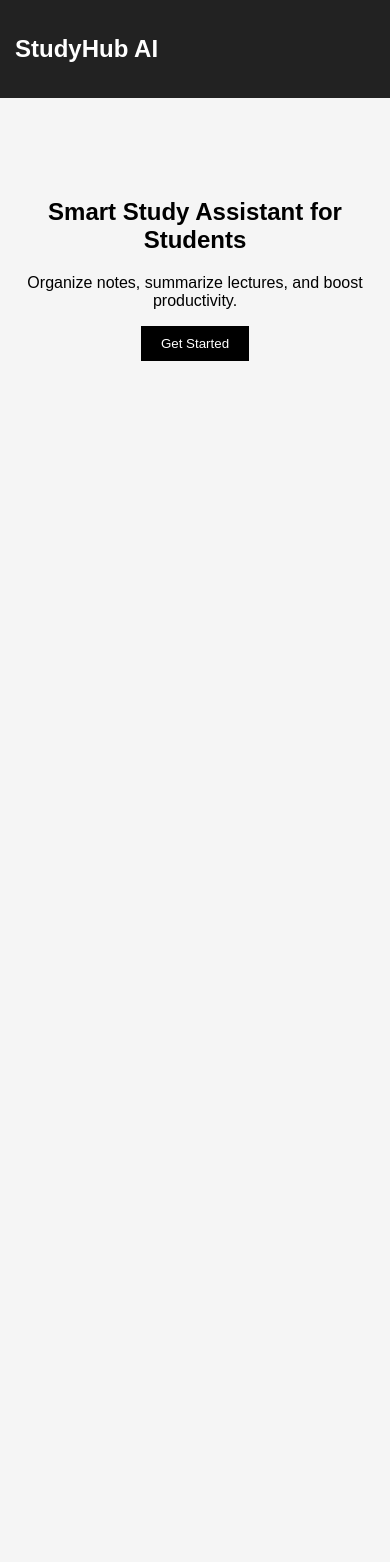
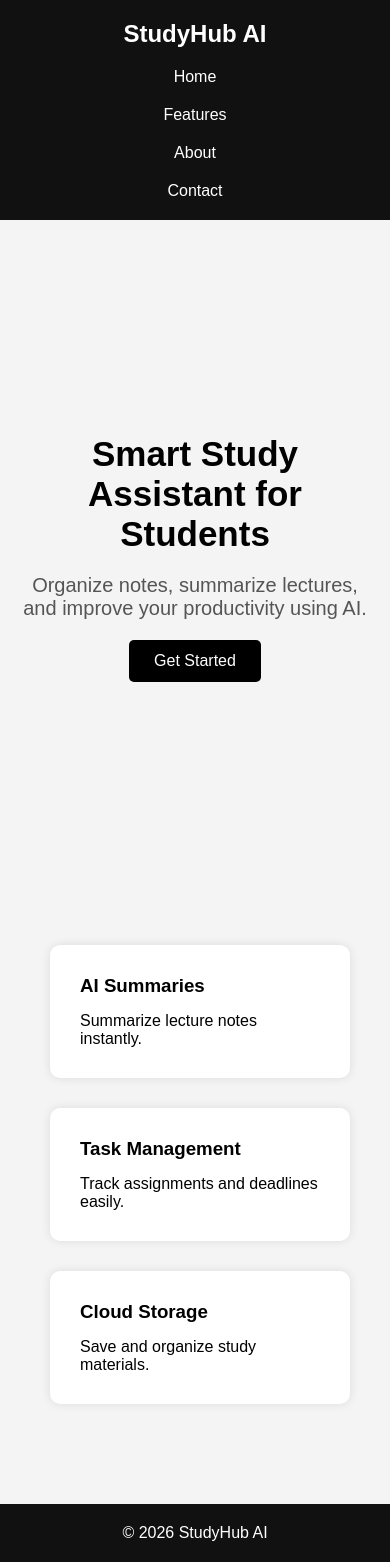
Before and after one commit to salembarowis/studyhub-ai, a plain HTML site: page index.html in a window 390 px wide. Before the commit the page ends 844 px from the top, so only its background shows below. Drawn offline with Linux system fonts and the light colour scheme.

Commit message:
Added new features

```diff
--- a/index.html
+++ b/index.html
@@ -8,16 +8,52 @@
 </head>
 <body>
 
-  <nav>
+  <nav class="navbar">
     <h1>StudyHub AI</h1>
+
+    <ul>
+      <li>Home</li>
+      <li>Features</li>
+      <li>About</li>
+      <li>Contact</li>
+    </ul>
   </nav>
 
   <section class="hero">
-    <h2>Smart Study Assistant for Students</h2>
-    <p>Organize notes, summarize lectures, and boost productivity.</p>
-    <button>Get Started</button>
+    <div class="hero-text">
+      <h2>Smart Study Assistant for Students</h2>
+
+      <p>
+        Organize notes, summarize lectures,
+        and improve your productivity using AI.
+      </p>
+
+      <button>Get Started</button>
+    </div>
   </section>
 
-  <script src="script.js"></script>
+  <section class="features">
+
+    <div class="card">
+      <h3>AI Summaries</h3>
+      <p>Summarize lecture notes instantly.</p>
+    </div>
+
+    <div class="card">
+      <h3>Task Management</h3>
+      <p>Track assignments and deadlines easily.</p>
+    </div>
+
+    <div class="card">
+      <h3>Cloud Storage</h3>
+      <p>Save and organize study materials.</p>
+    </div>
+
+  </section>
+
+  <footer>
+    <p>© 2026 StudyHub AI</p>
+  </footer>
+
 </body>
 </html>
--- a/script.js
+++ b/script.js
@@ -0,0 +1,12 @@
+const uploadButton = document.querySelector(".upload-section button");
+
+uploadButton.addEventListener("click", function(){
+
+    alert("File uploaded successfully!");
+
+});
+function toggleDarkMode(){
+
+    document.body.classList.toggle("dark");
+
+}
--- a/style.css
+++ b/style.css
@@ -1,24 +1,160 @@
-body {
-  margin: 0;
-  font-family: Arial;
-  background: #f5f5f5;
+*{
+    margin:0;
+    padding:0;
+    box-sizing:border-box;
+    font-family:Arial;
 }
 
-nav {
-  background: #222;
-  color: white;
-  padding: 15px;
+body{
+    background:#f4f4f4;
 }
 
-.hero {
-  text-align: center;
-  margin-top: 100px;
+.navbar{
+    background:#111;
+    color:white;
+    display:flex;
+    justify-content:space-between;
+    align-items:center;
+    padding:20px 50px;
 }
 
-button {
-  padding: 10px 20px;
-  border: none;
-  background: black;
-  color: white;
-  cursor: pointer;
+.navbar ul{
+    display:flex;
+    list-style:none;
+    gap:20px;
 }
+
+.hero{
+    height:80vh;
+    display:flex;
+    justify-content:center;
+    align-items:center;
+    text-align:center;
+    padding:20px;
+}
+
+.hero-text h2{
+    font-size:50px;
+    margin-bottom:20px;
+}
+
+.hero-text p{
+    font-size:20px;
+    color:#555;
+    margin-bottom:20px;
+}
+
+button{
+    padding:12px 25px;
+    border:none;
+    background:black;
+    color:white;
+    cursor:pointer;
+    border-radius:5px;
+    font-size:16px;
+}
+
+.features{
+    display:flex;
+    justify-content:center;
+    gap:30px;
+    padding:50px;
+    flex-wrap:wrap;
+}
+
+.card{
+    background:white;
+    width:300px;
+    padding:30px;
+    border-radius:10px;
+    box-shadow:0 0 10px rgba(0,0,0,0.1);
+}
+
+.card h3{
+    margin-bottom:15px;
+}
+
+footer{
+    background:#111;
+    color:white;
+    text-align:center;
+    padding:20px;
+    margin-top:50px;
+}
+.dashboard{
+    display:flex;
+    justify-content:center;
+    gap:30px;
+    padding:80px  20px;
+    flex-wrap:  wrap;
+
+}
+
+.dashboard-card{
+    background-color:white;
+    width:250px;
+    padding:30px;
+    border-radius:10px;
+    box-shadow:0px 4px 10px rgba(0,0,0,0.1);
+    text-align:center;
+
+}
+.dashboard-card h3{
+    margin-bottom:15px;
+}
+.upload-section{
+    text-align:center;
+    padding:50px;
+}
+
+.upload-section h2{
+    margin-bottom:20px;
+}
+
+.upload-section input{
+    margin-bottom:20px;
+}
+@media(max-width:768px){
+
+    .navbar{
+        flex-direction:column;
+        gap:20px;
+        text-align:center;
+    }
+
+    .navbar ul{
+        flex-direction:column;
+    }
+
+    .hero-text h2{
+        font-size:35px;
+    }
+
+    .features{
+        flex-direction:column;
+        align-items:center;
+    }
+
+    .dashboard{
+        flex-direction:column;
+        align-items:center;
+    }
+
+}
+.dark{
+    background:#111;
+    color:white;
+}
+
+.dark .dashboard-card{
+    background:#222;
+    color:white;
+}
+
+.dark .navbar{
+    background:black;
+}
+
+.dark footer{
+    background:black;
+}
```
Also changed, not shown: dashboard.html (added, +57 -0 lines), login.html (added, +46 -0 lines).
